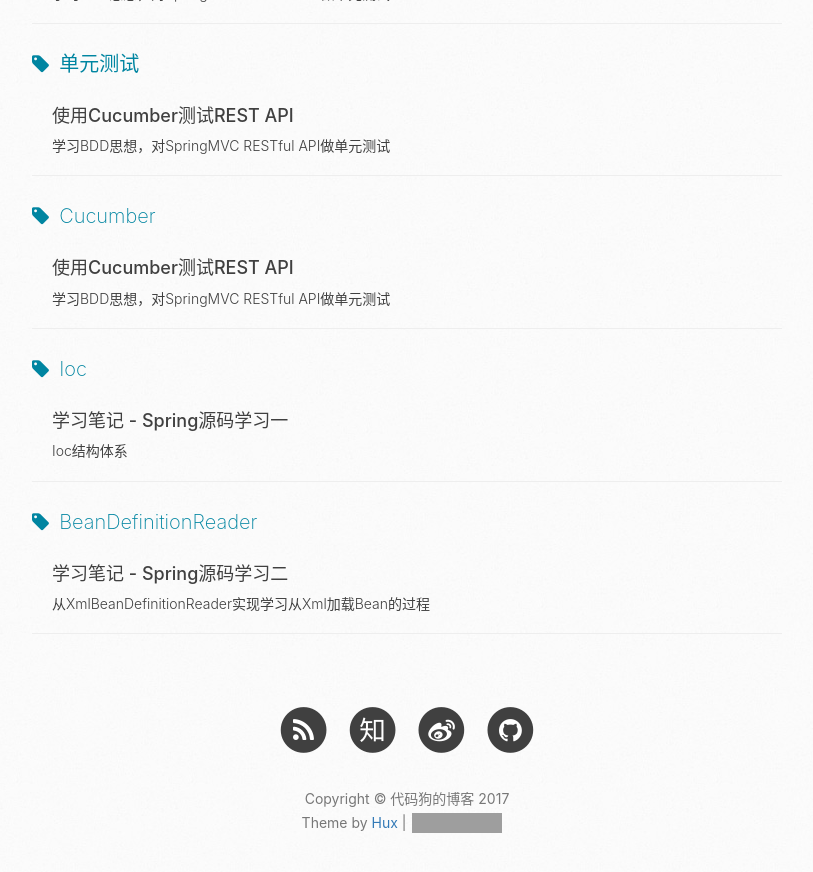
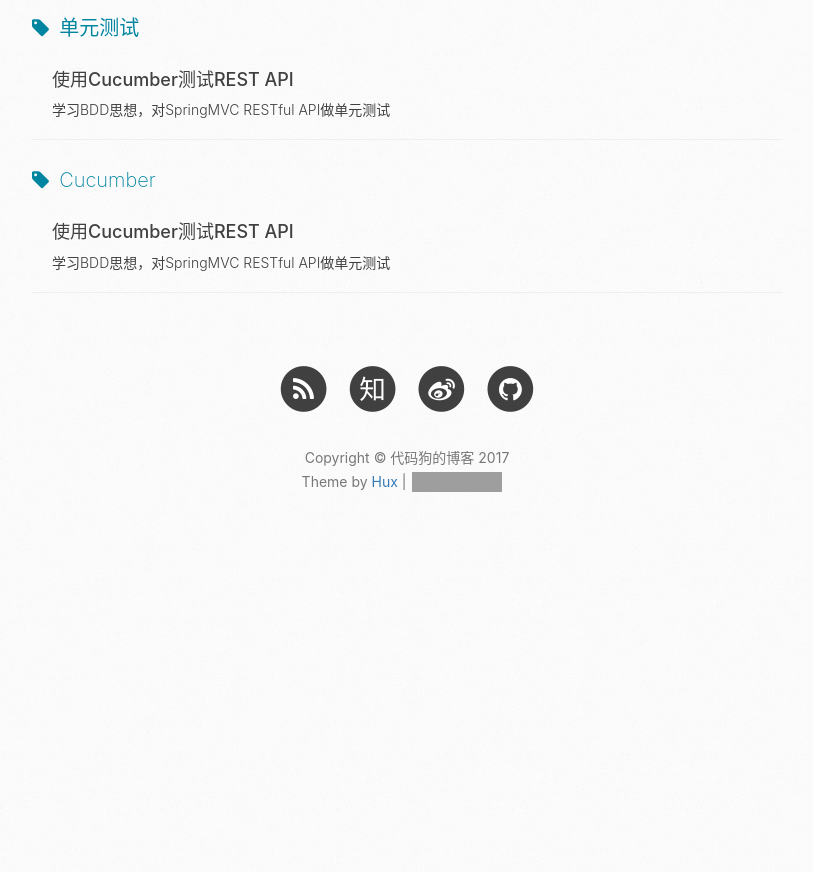
Before and after one commit to gyfeng/gyfeng.github.io, a Jekyll site: the page built from tags.html, in a window 1280 px wide and 900 px high, scrolled down 1269 px. Shown: the top 872 px of the window, without its empty margins (233-1046 px from the left). Built offline with Jekyll 4.4.1, drawn with Linux system fonts in a browser that asks for light colours; nearby versions of some CDN libraries; comment, search, counter and statistics services are not loaded; after the commit the page ends 1828 px from its top, so only the background shows below that; some of the changed text lies outside the part shown; grey boxes are pictures that could not be loaded.

Commit message:
更新标签

```diff
--- a/_posts/2017-05-07-lesson-spring-source-ioc.markdown
+++ b/_posts/2017-05-07-lesson-spring-source-ioc.markdown
@@ -7,7 +7,6 @@ header-mask: 0.2
 catalog:    true
 tags:
     - Spring
-    - Ioc
 ---
 > 学习Spring源码，从最基本的Ico容器开始，逐步了解Spring的整个概况。学习，是为了更大的进步。
 
--- a/_posts/2017-05-08-lesson-spring-source-beandefinitionreader.markdown
+++ b/_posts/2017-05-08-lesson-spring-source-beandefinitionreader.markdown
@@ -7,7 +7,6 @@ header-mask: 0.2
 catalog:    true
 tags:
     - Spring
-    - BeanDefinitionReader
 ---
 > 上篇笔记学习了[Spring Ioc容器的结构体系](http://blog.codedoge.com/2017/05/07/lesson-spring-source-ioc/)，了解了Spring中BeanFactory、Registry、BeanDefinitionReader的作用。今天，将学习了解BeanDefinitionReader是如何将bean定义从资源文件中加载到容器中的。
 
```
